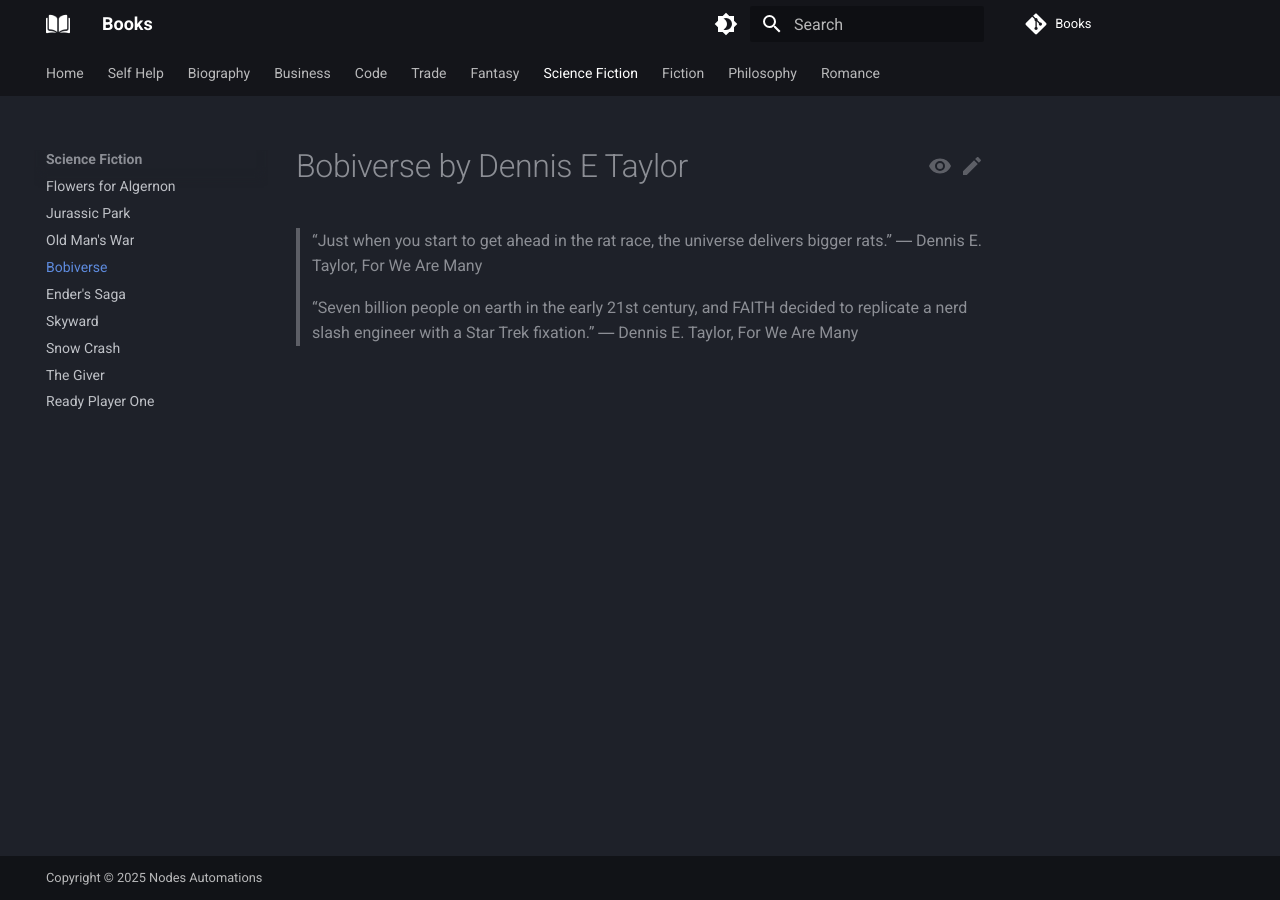
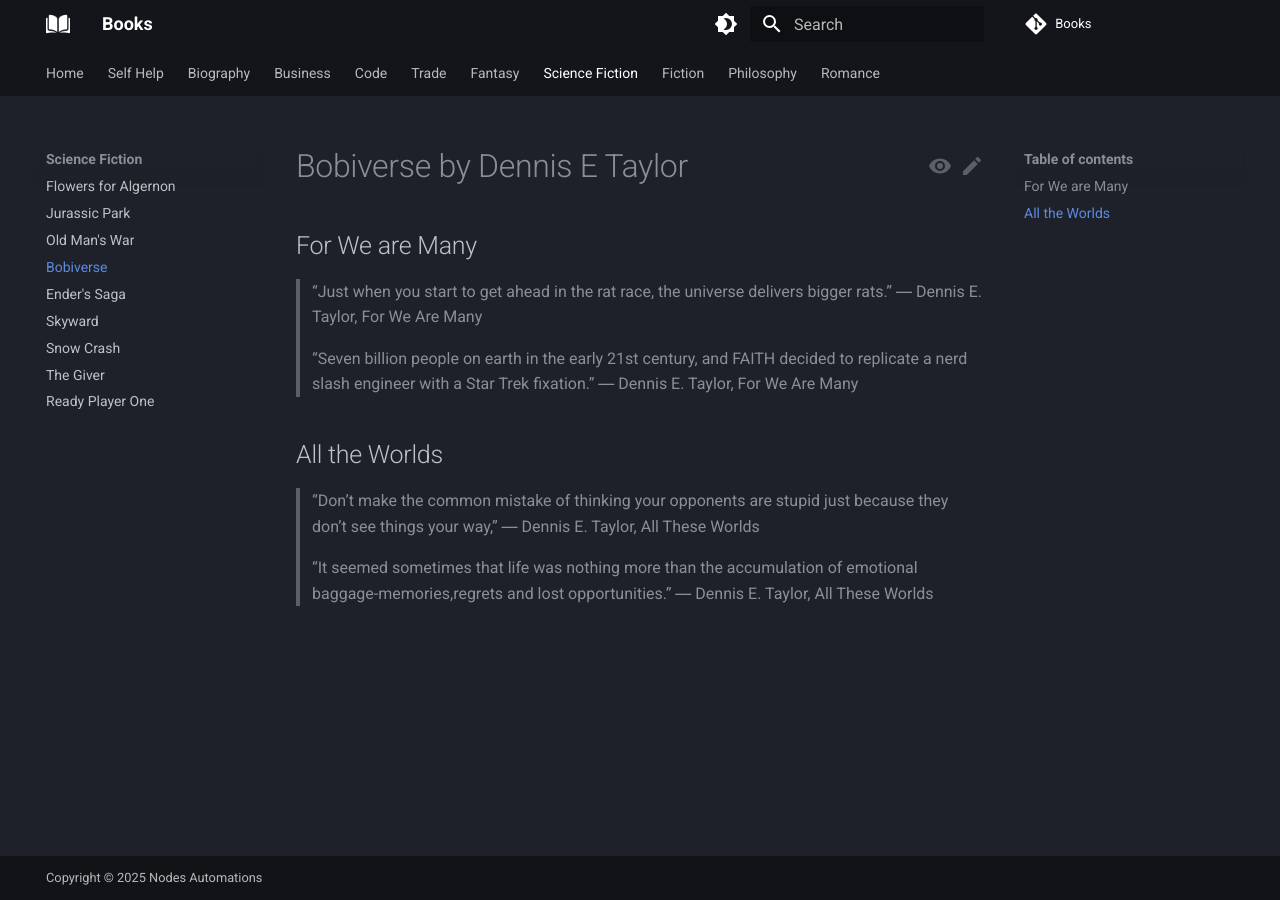
Before and after one commit to vivekkpatel/Books, an MkDocs documentation site: the page built from docs/Science Fiction/Bobiverse.md, in a window 1280 px wide. Built offline with MkDocs 1.6.1 and Material for MkDocs 9.7.7, drawn with Linux system fonts in a browser that asks for light colours; comment, search, counter and statistics services are not loaded.

Commit message:
Add quotes and excerpts from For We Are Many and All These Worlds to Bobiverse section

```diff
--- a/docs/Science Fiction/Bobiverse.md
+++ b/docs/Science Fiction/Bobiverse.md
@@ -1,5 +1,6 @@
 # Bobiverse by Dennis E Taylor
 
+## For We are Many
 > “Just when you start to get ahead in the rat race, the universe delivers bigger rats.”
 ― Dennis E. Taylor, For We Are Many
 >
@@ -7,3 +8,12 @@
 > “Seven billion people on earth in the early 21st century, and FAITH decided to replicate a nerd slash engineer with a Star Trek fixation.”
 ― Dennis E. Taylor, For We Are Many
 >
+
+## All the Worlds
+> “Don’t make the common mistake of thinking your opponents are stupid just because they don’t see things your way,”
+― Dennis E. Taylor, All These Worlds
+>
+
+> “It seemed sometimes that life was nothing more than the accumulation of emotional baggage-memories,regrets and lost opportunities.”
+― Dennis E. Taylor, All These Worlds
+>
```
